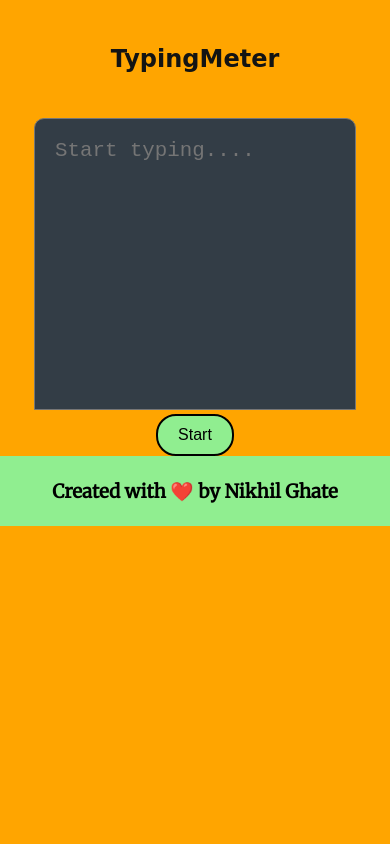
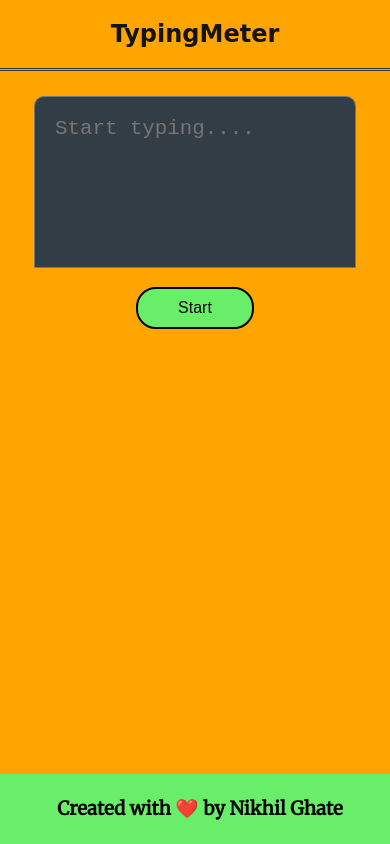
Before and after one commit to nikhil-ghate/TypingMeter, a plain HTML site: page index.html in a window 390 px wide. Drawn offline with Linux system fonts and the light colour scheme; a web font is replaced by a local one.

Commit message:
fixed bug related mobile compatibility

```diff
--- a/index.html
+++ b/index.html
@@ -13,6 +13,7 @@
     <nav class="site-nav">
         <h1>TypingMeter</h1>
     </nav>
+    <hr>
 
     <section id="message" class="grid">
         <div class="msg-text">
@@ -28,9 +29,9 @@
 
     </section>
 
-    <div class="footer">
+    <section id="footer">
         <h3>Created with ❤️ by <a href="https://www.linkedin.com/in/nikhil-ghate/" target="_blank">Nikhil Ghate</a></h3>
-    </div>
+    </section>
     <script src="index.js"></script>
 
 </body>
--- a/main.css
+++ b/main.css
@@ -2,6 +2,7 @@
     /* --primary: #FFC636; */
     --secondary: orange;
 }
+
 
 body {
     margin:0;
@@ -15,14 +16,22 @@ body {
 
 h1 {
     color: rgb(19, 20, 19);
-    text-shadow: 1px 1px px #437453 ;
-    padding: 25px;
+    text-shadow: 1px 1px px #437453;
     text-align: center;
     font-family: 'Fontdiner Swanky', cursive;
 }
 
 h2 {
     text-align: center;
+}
+
+hr {
+    border: none;
+    border-top: 3px double #333;
+    color: #333;
+    overflow: visible;
+    text-align: center;
+    height: 5px;
 }
 
 #inputarea {
@@ -34,7 +43,7 @@ textarea {
     border-radius: 10px 10px 0 0;
     padding: 20px;
     width: 800px;
-    height: 400px;
+    height: 220px;
     outline: 0;
     color: white;
     resize: none;
@@ -42,20 +51,25 @@ textarea {
 }
 
 .mainbtn {
-    padding: 10px 20px;
+    margin-top: 15px;
+    padding: 10px 40px;
     border-radius: 20px;
     outline: 0;
-    background: lightgreen;
+    background: rgb(105, 238, 105);
     border: 2px solid black;
     font-size: 1rem;
 }
 
 .mainbtn:hover {
-    background: rgb(41, 202, 41);
+    background: lightgreen;
 }
 
-.footer {
-    background: lightgreen;
+#footer {
+    position: fixed;
+    left: 0;
+    bottom: 0;
+    width: 100%;
+    background: rgb(105, 238, 105);
     padding: 5px;
     text-align: center;
 }
@@ -89,7 +103,7 @@ a:hover {
 @media screen and (max-width: 420px ){
     textarea {
         width: 280PX;
-        height: 250PX;
+        height: 130PX;
     }
 
 }
```
